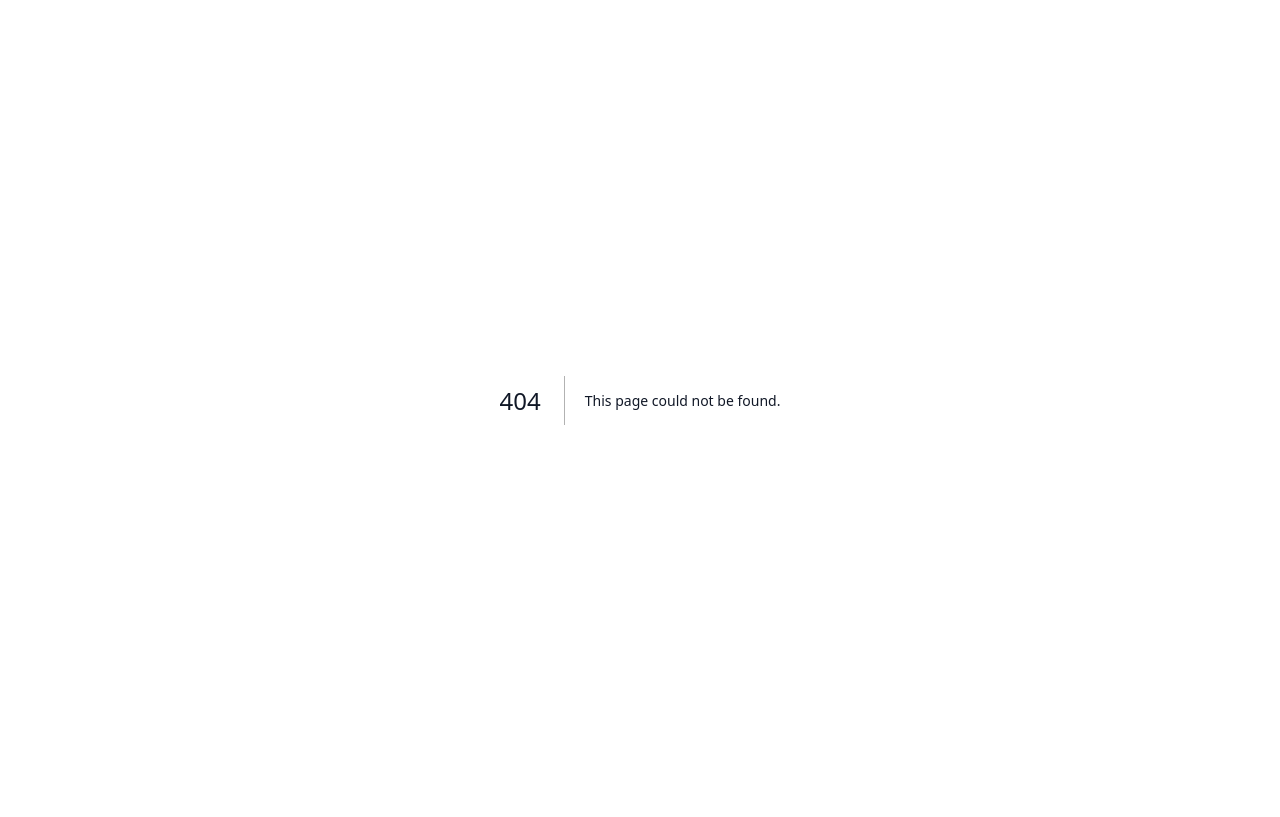
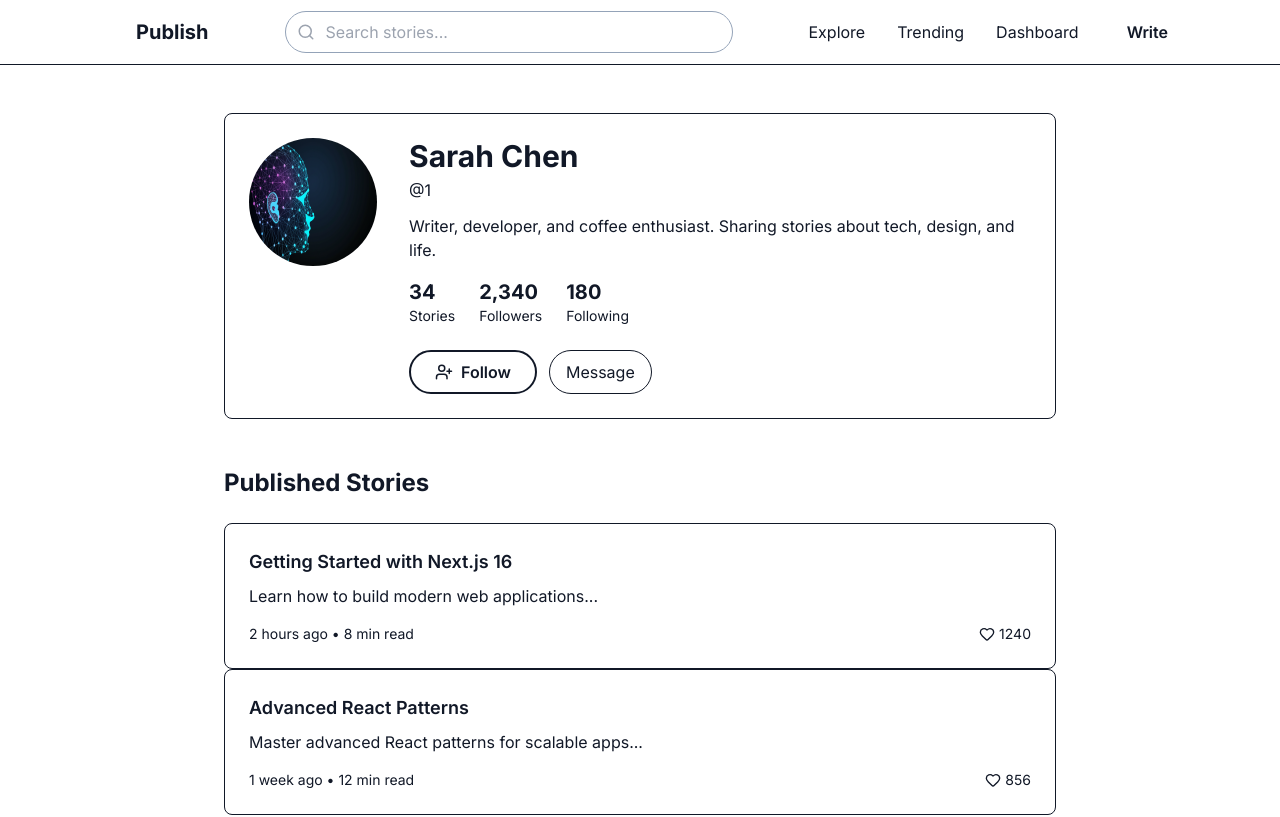
Before and after one commit to Ualine055/Phase-Two-Capstone-Project, a Next.js app in the folder publishing-platform/: page /profile/1 in a window 1280 px wide. Before the commit this address had no page. Shown: the top 817 px of the page. Built offline with nearby package versions, Linux system fonts and the light colour scheme.

Commit message:
created the page for username

```diff
--- /dev/null
+++ b/publishing-platform/app/profile/[username]/page.tsx
@@ -0,0 +1,115 @@
+"use client"
+
+import { Header } from "@/components/header"
+import { Footer } from "@/components/footer"
+import Link from "next/link"
+import { Heart, MessageCircle, Share2, UserPlus } from 'lucide-react'
+
+export default function ProfilePage({ params }: { params: { username: string } }) {
+  const user = {
+    username: params.username,
+    name: "Sarah Chen",
+    bio: "Writer, developer, and coffee enthusiast. Sharing stories about tech, design, and life.",
+    avatar: "/abstract-profile.png",
+    followers: 2340,
+    following: 180,
+    totalPosts: 34,
+    joinDate: "Joined February 2024",
+    isFollowing: false,
+  }
+
+  const userPosts = [
+    {
+      id: 1,
+      title: "Getting Started with Next.js 16",
+      excerpt: "Learn how to build modern web applications...",
+      date: "2 hours ago",
+      likes: 1240,
+      readTime: "8 min",
+    },
+    {
+      id: 2,
+      title: "Advanced React Patterns",
+      excerpt: "Master advanced React patterns for scalable apps...",
+      date: "1 week ago",
+      likes: 856,
+      readTime: "12 min",
+    },
+  ]
+
+  return (
+    <div className="flex flex-col min-h-screen">
+      <Header isAuthenticated={true} />
+
+      <div className="flex-1 bg-background">
+        <div className="max-w-4xl mx-auto px-4 sm:px-6 lg:px-8 py-12">
+          {/* Profile Header */}
+          <div className="flex flex-col md:flex-row gap-8 items-start mb-12 p-6 rounded-lg bg-card border border-border">
+            <img
+              src={user.avatar || "/placeholder.svg"}
+              alt={user.name}
+              className="w-24 h-24 md:w-32 md:h-32 rounded-full"
+            />
+
+            <div className="flex-1">
+              <h1 className="text-3xl font-bold text-foreground mb-1">{user.name}</h1>
+              <p className="text-foreground/60 mb-3">@{user.username}</p>
+              <p className="text-foreground/80 mb-4 max-w-2xl">{user.bio}</p>
+
+              <div className="flex flex-wrap gap-6 mb-6">
+                <div>
+                  <p className="text-xl font-bold text-foreground">{user.totalPosts}</p>
+                  <p className="text-sm text-foreground/60">Stories</p>
+                </div>
+                <div>
+                  <p className="text-xl font-bold text-foreground">{user.followers.toLocaleString()}</p>
+                  <p className="text-sm text-foreground/60">Followers</p>
+                </div>
+                <div>
+                  <p className="text-xl font-bold text-foreground">{user.following}</p>
+                  <p className="text-sm text-foreground/60">Following</p>
+                </div>
+              </div>
+
+              <div className="flex gap-3">
+                <button className="flex items-center gap-2 px-6 py-2 rounded-full border-2 border-primary text-primary font-semibold hover:bg-primary/10 transition-colors">
+                  <UserPlus size={18} />
+                  Follow
+                </button>
+                <button className="px-4 py-2 rounded-full border border-border hover:bg-muted transition-colors">
+                  Message
+                </button>
+              </div>
+            </div>
+          </div>
+
+          {/* Posts */}
+          <h2 className="text-2xl font-bold text-foreground mb-6">Published Stories</h2>
+          <div className="space-y-4">
+            {userPosts.map((post) => (
+              <Link key={post.id} href={`/post/${post.id}`}>
+                <div className="p-6 rounded-lg border border-border hover:border-primary transition-colors bg-card cursor-pointer">
+                  <h3 className="text-lg font-semibold text-foreground mb-2 hover:text-primary transition-colors">
+                    {post.title}
+                  </h3>
+                  <p className="text-foreground/70 mb-4">{post.excerpt}</p>
+                  <div className="flex items-center justify-between text-sm text-foreground/60">
+                    <span>{post.date} • {post.readTime} read</span>
+                    <div className="flex items-center gap-3">
+                      <span className="flex items-center gap-1">
+                        <Heart size={16} />
+                        {post.likes}
+                      </span>
+                    </div>
+                  </div>
+                </div>
+              </Link>
+            ))}
+          </div>
+        </div>
+      </div>
+
+      <Footer />
+    </div>
+  )
+}
```
